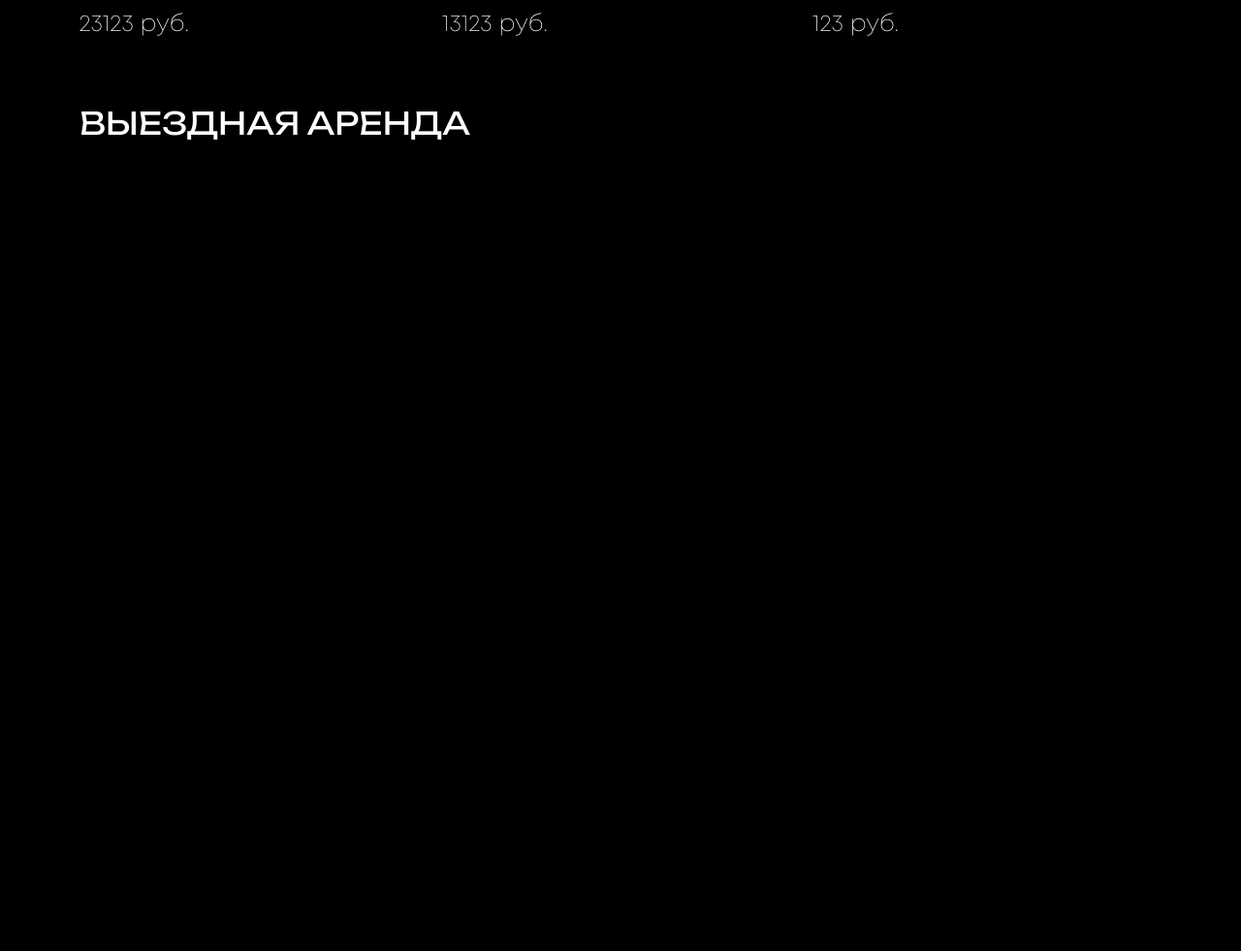
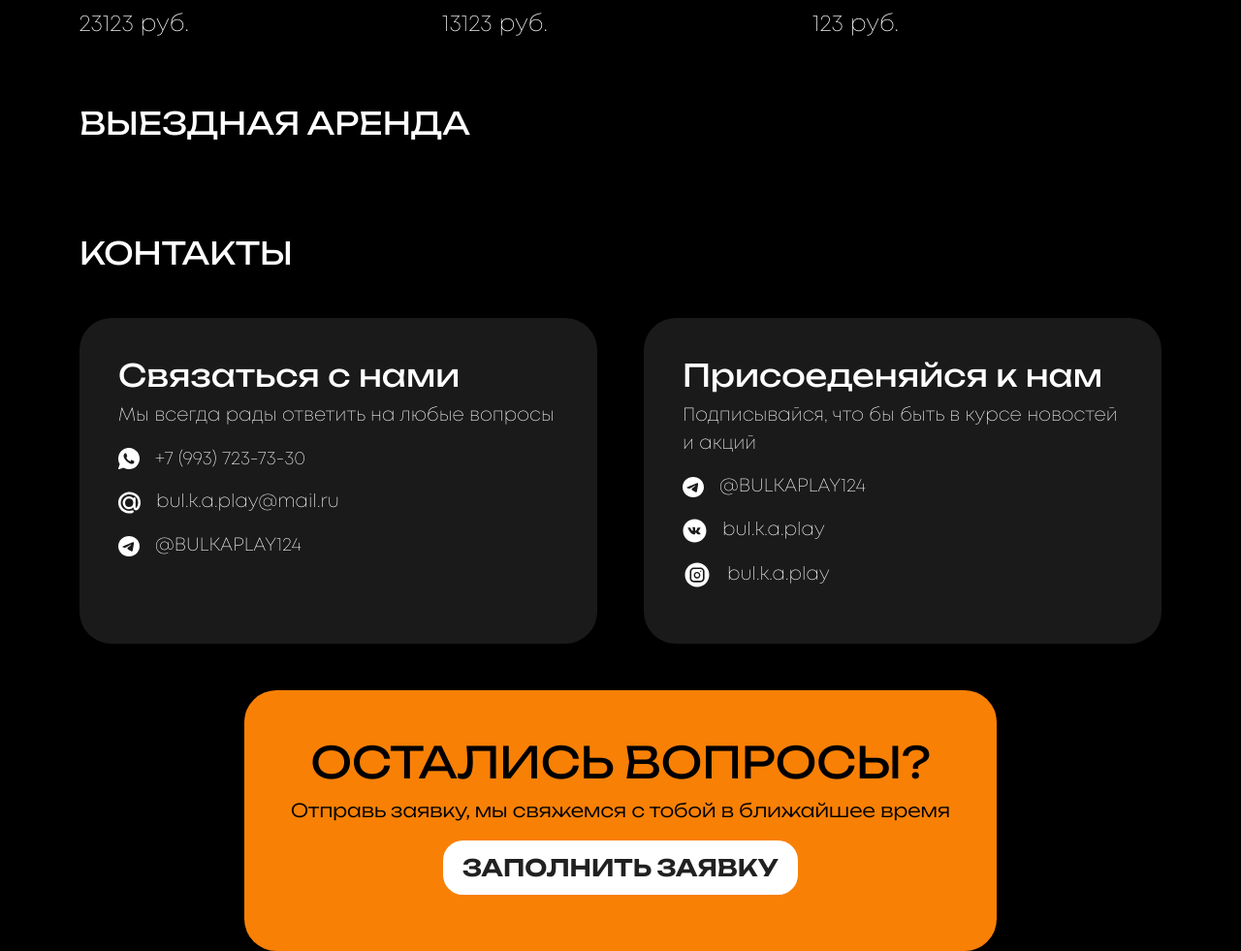
Before and after one commit to ToHellForever/bulka_play_2, a Django app: page / in a window 1280 px wide. Shown: the part 1804-2785 px from the top of the page at 97% size. Before the commit the page ends 1948 px from the top, so only its background shows below. Run offline with Django 5.2, Linux system fonts and the light colour scheme; data comes from the database, SQL or seed files in the repository; data that the repository does not hold is empty; some web fonts are replaced.

Commit message:
блок контактов

```diff
--- a/static/css/pages/landing.css
+++ b/static/css/pages/landing.css
@@ -48,3 +48,48 @@
     width: 7rem;
     height: auto;
 }
+
+/* Блок с двумя блоками в строку */
+.row-blocks {
+  display: flex;
+  justify-content: center;
+  gap: 3rem;
+  margin-bottom: 20px;
+}
+
+/* Стандартный стиль контактов */
+.contact-block {
+  background-color: rgba(26, 26, 26, 1);
+  padding: 2.5rem;
+  border-radius: 33px;
+  width: 100%;
+}
+
+/* Центрированный блок */
+.center-block {
+  background-color: rgba(248, 128, 5, 1);
+  padding: 3rem;
+  border-radius: 33px;
+  width: fit-content;
+  text-align: center;
+  margin: 0 auto;
+}
+
+.contact_icon_link {
+    margin-right: 1rem;
+}
+
+.center-block_button {
+    background-color: rgba(255, 255, 255, 1);
+    color: rgba(33, 33, 33, 1);
+    border: none;
+    padding: 10px 20px;
+    border-radius: 20.45px;
+    cursor: pointer;
+    margin: 0 auto;
+    display: block;
+    margin-bottom: 10px;
+    font-family: 'Unbounded' , sans-serif;
+    font-size: 1.5rem;
+    font-weight: 600;
+}
--- a/static/css/typography.css
+++ b/static/css/typography.css
@@ -29,11 +29,13 @@
     color: rgba(255, 255, 255, 1);
 }
 .game_catalog_h,
-.rental_catalog_h {
+.rental_catalog_h,
+.contact_catalog_h {
     font-family: 'Unbounded' , sans-serif;
     font-size: 2rem;
     font-weight: 400;
     color: rgba(255, 255, 255, 1);
+    text-align: start !important;
 }
 
 .product-card-title {
@@ -49,3 +51,23 @@
     font-weight: 300;
     color: rgba(255, 255, 255, 1);
 }
+
+.contact_link {
+    font-family: 'Mont' , sans-serif;
+    font-size: 1.2rem;
+    font-weight: 500;
+    color: rgba(255, 255, 255, 1);
+}
+
+.center-block_h {
+    font-family: 'Unbounded' , sans-serif;
+    font-size: 2.8rem;
+    font-weight: 400;
+    color: black;
+}
+.center-block_text {
+    font-family: 'Unbounded' , sans-serif;
+    font-size: 1.2rem;
+    font-weight: 300;
+    color: black;
+}
--- a/templates/landing.html
+++ b/templates/landing.html
@@ -88,4 +88,29 @@
   </div>
 </div>
 </div>
+
+<div class="container contacts-container mt-5">
+  <h1 class='contact_catalog_h'>КОНТАКТЫ</h1>
+  <div class="row-blocks mt-5">
+    <div class="contact-block">
+      <h1 class='contact_catalog_h'>Связаться с нами</h1>
+      <p class='contact_link'>Мы всегда рады ответить на любые  вопросы</p>
+      <p class='contact_link'><img src="media/icon/whatsapp.svg" alt="" class='contact_icon_link'><a href="">+7 (993) 723-73-30</a></p>
+      <p class='contact_link'><img src="media/icon/gmail.svg" alt="" class='contact_icon_link'><a href="">bul.k.a.play@mail.ru</a></p>
+      <p class='contact_link'><img src="media/icon/telegram.svg" alt="" class='contact_icon_link'><a href="">@BULKAPLAY124</a></p>
+    </div>
+    <div class="contact-block">
+      <h1 class='contact_catalog_h'>Присоеденяйся к нам</h1>
+      <p class='contact_link'>Подписывайся, что бы быть в курсе новостей и акций</p>
+      <p class='contact_link'><img src="media/icon/telegram.svg" alt="" class='contact_icon_link'><a href="">@BULKAPLAY124</a></p>
+      <p class='contact_link'><img src="media/icon/vk.svg" alt="" class='contact_icon_link'><a href="">bul.k.a.play</a></p>
+      <p class='contact_link'><img src="media/icon/instagram.svg" alt="" class='contact_icon_link'><a href="">bul.k.a.play</a></p>
+    </div>
+  </div>
+  <div class="center-block mt-5">
+    <h1 class='center-block_h'>ОСТАЛИСЬ ВОПРОСЫ?</h1>
+    <p class='center-block_text'>Отправь заявку, мы свяжемся с тобой в ближайшее время</p>
+    <button class='center-block_button'>ЗАПОЛНИТЬ ЗАЯВКУ</button>
+  </div>
+</div>
 {% endblock content%}
```
Also changed, not shown: media/icon/gmail.svg (added), media/icon/instagram.svg (added), media/icon/telegram.svg (added), media/icon/vk.svg (added), media/icon/whatsapp.svg (added).
